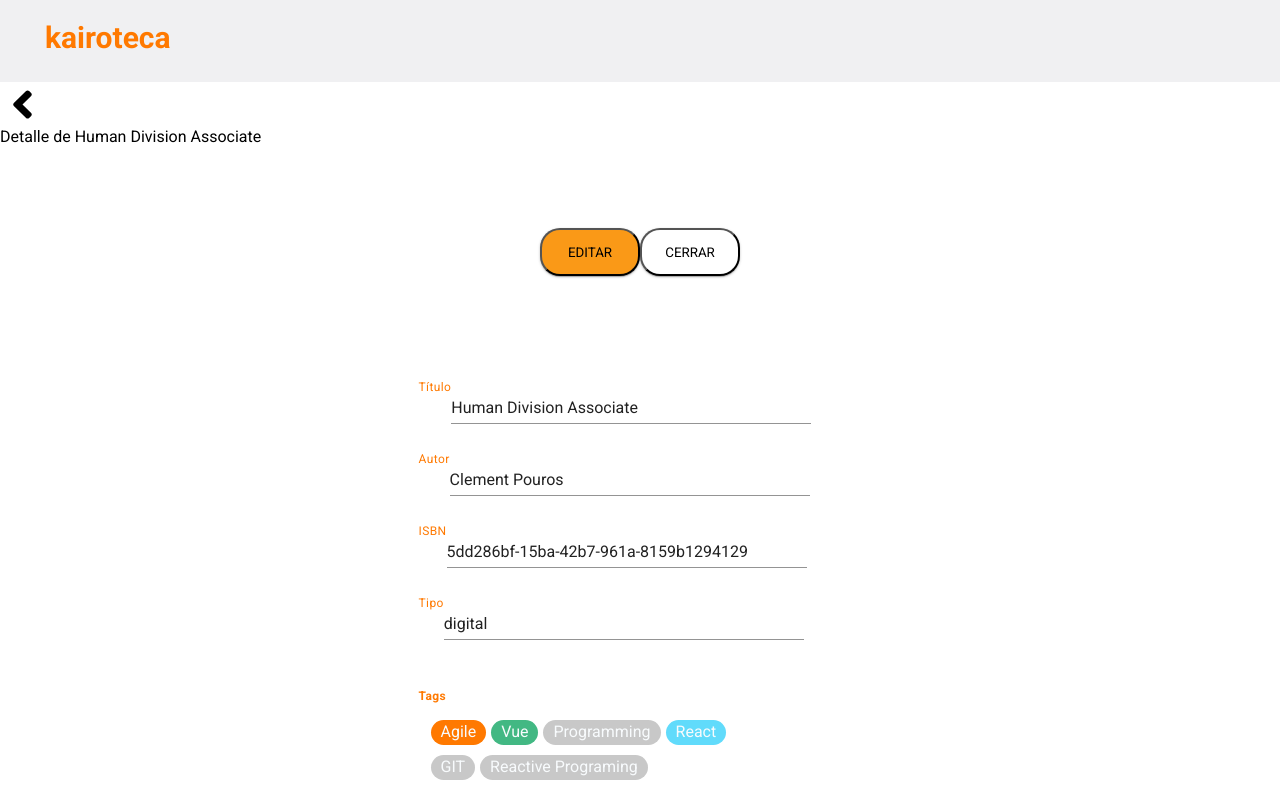
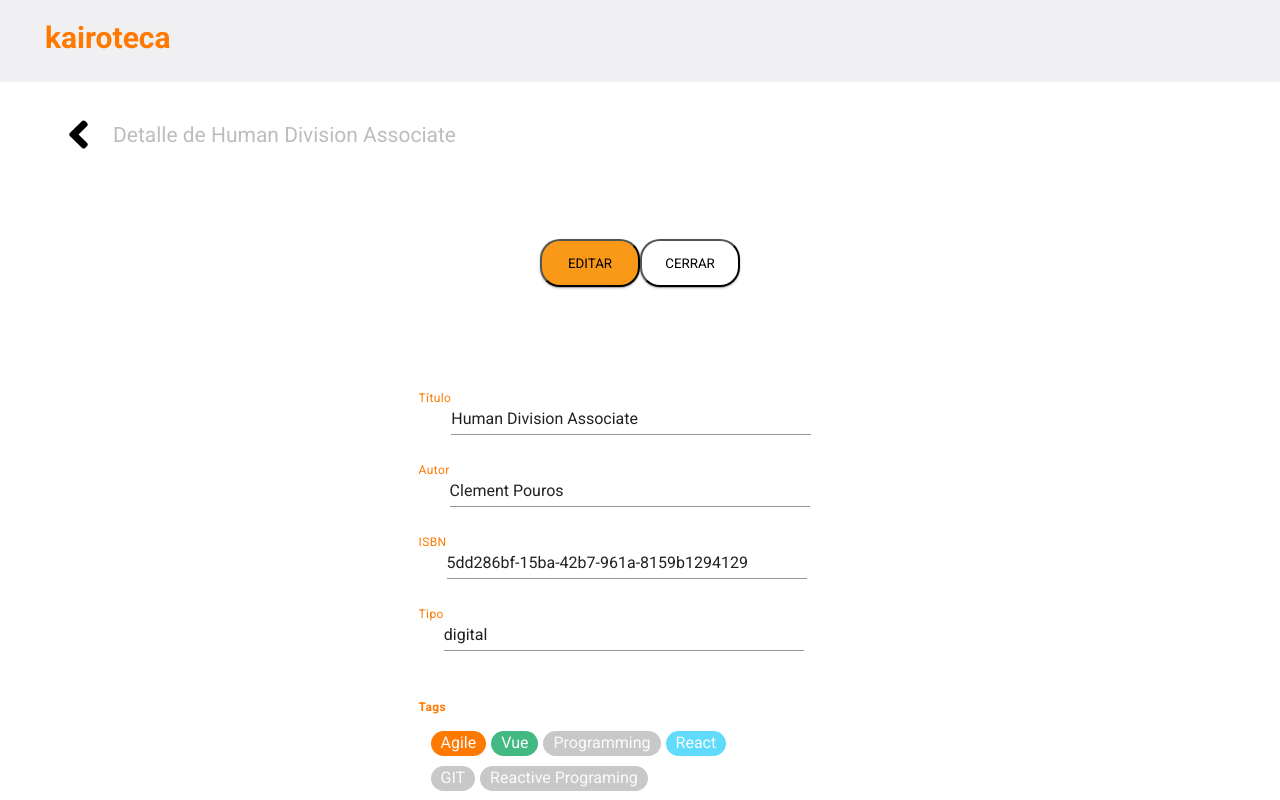
Before and after one commit to esterlegaz/easley-s4-kairoteca, a React (Create React App) app: page /#/book/1 in a window 1280 px wide. Shown: the top 800 px of the page. Built offline with nearby package versions, Linux system fonts and the light colour scheme.

Commit message:
style: add correct class

```diff
--- a/src/stylesheets/core/_commons.scss
+++ b/src/stylesheets/core/_commons.scss
@@ -30,25 +30,15 @@
   background: url(./images/angle-left-solid.svg) center center no-repeat;
 }
 
-.wrapper__createBook__title{
+.wrapper__title{
   display: flex;
   height: 45px;
   margin: 30px 0 0 56px;
 }
 
-.createBook__title{
+.component__title{
   font-size: 21px;
   margin-top: 11px;
+  margin-left: 12px;
   color: #BDBDBD;
 }
-
-.wrapper__viewDetail__title{
-  display: flex;
-  position: static;
-}
-
-.viewDetail__title{
-  color: #BDBDBD;
-  font-size: 21px;
-  margin-top: 11px;
-}
```
